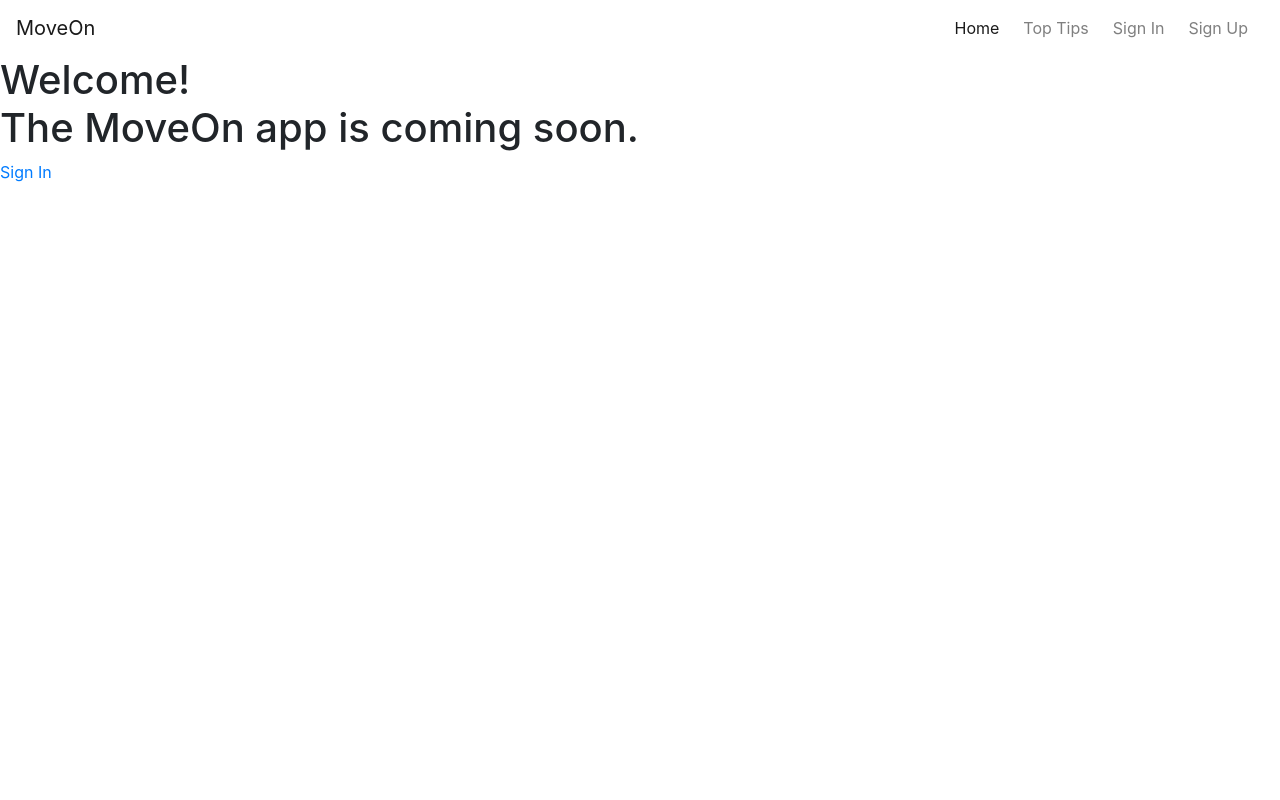
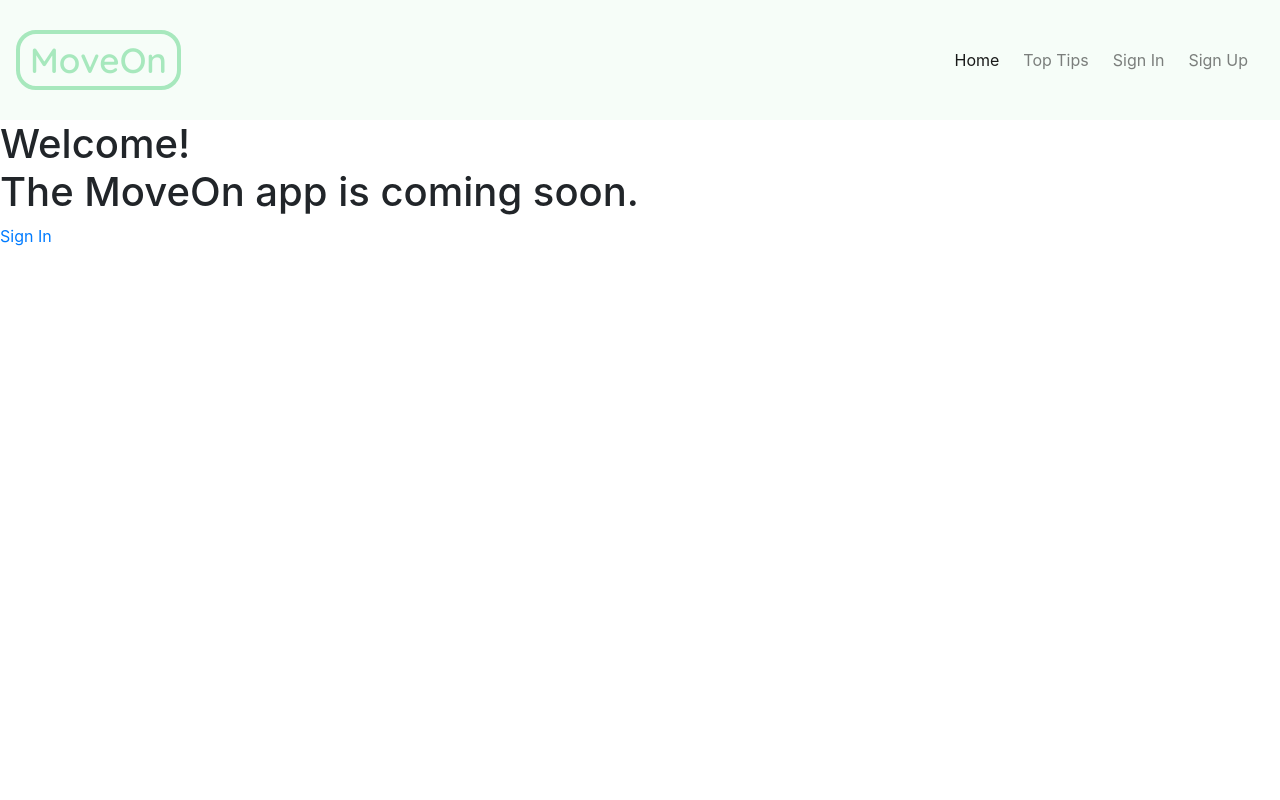
Before and after one commit to mkthewlis/Milestone-Project-3, a Flask app: page / in a window 1280 px wide. Run offline with Flask 2, Linux system fonts and the light colour scheme; some libraries are stand-ins or nearby versions.

Commit message:
docs: added logo css code to style the MoveOn logo

```diff
--- a/static/css/style.css
+++ b/static/css/style.css
@@ -0,0 +1,50 @@
+@import url('https://fonts.googleapis.com/css2?family=Quicksand:wght@400;500;600&family=Roboto:wght@100;300;400&display=swap');
+
+/*----------------------------------------------------------------------------### START OF: General project styles ### */
+
+html,
+body {
+    margin: 0;
+    padding: 0;
+    height: 100%;
+}
+
+/*ID used to stick footer to bottom of all html pages*/
+#container {
+    min-height: 100%;
+    position: relative;
+}
+
+/*----------------------------------------------------Background colour*/
+
+.navbar-bg {
+    background-color: #F6FDF8;
+    height: 120px;
+}
+
+/*----------------------------------------------------Font styling*/
+/*----------------------------------------------------Button styling*/
+/*----------------------------------------------------Navbar styling*/
+
+.logo-design {
+    font-family: 'Quicksand', sans-serif;
+    font-size: 35px;
+    font-weight: 600;
+    color: #A7E8BD;
+    border: 4px solid #A7E8BD;
+    border-radius: 20px;
+    text-decoration: none;
+    padding-right: 10px;
+    padding-left: 10px;
+}
+
+.logo-design:hover {
+    color: #EFB7B9;
+    text-decoration: none;
+}
+
+
+/*----------------------------------------------------Footer styling*/
+
+/*----------------------------------------------------------------------------### END OF: General project styles ### */
+/*----------------------------------------------------------------------------### START OF: index.html ### */
--- a/templates/base.html
+++ b/templates/base.html
@@ -11,8 +11,8 @@
     <div id="container">
         <header>
             <!--Basic navbar structure from Bootstrap with additional styling-->
-            <nav class="navbar navbar-expand-md navbar-light">
-                <a class="navbar-brand" href="{{url_for('index')}}">MoveOn</a>
+            <nav class="navbar navbar-expand-md navbar-light navbar-bg">
+                <a class="logo-design" href="{{url_for('index')}}">MoveOn</a>
                 <button class="navbar-toggler" type="button" data-toggle="collapse" data-target="#navbarNav" aria-controls="navbarNav" aria-expanded="false" aria-label="Toggle navigation">
                     <span class="navbar-toggler-icon"></span>
                 </button>
```
